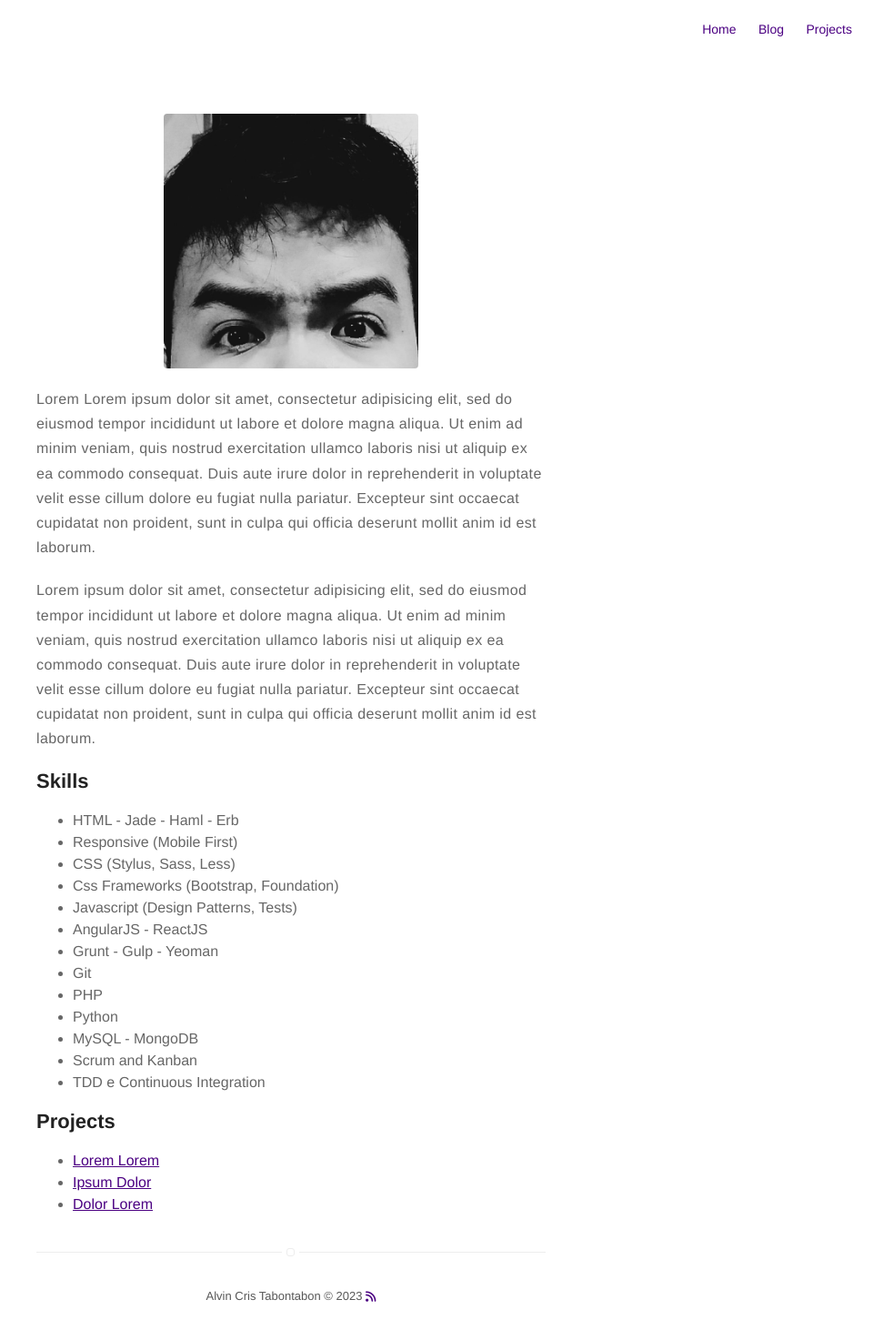
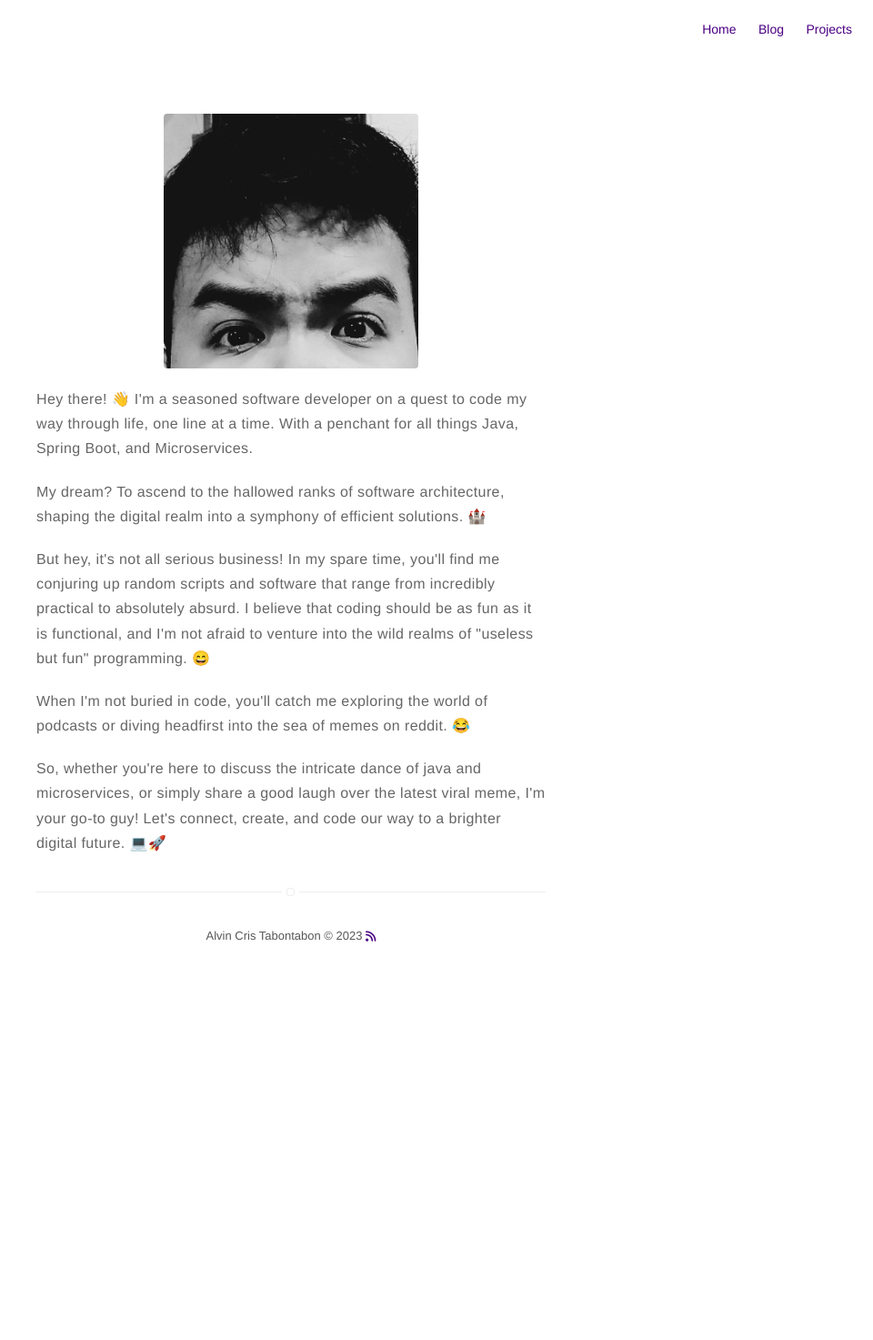
Before and after one commit to acltabontabon/acltabontabon.github.io, a Jekyll site: the page built from about.md, in a window 1280 px wide. Shown: the whole page at 91% size, without its empty margins (320-1280 px from the left). Built offline with Jekyll 4.4.1, drawn with Linux system fonts in a browser that asks for light colours; nearby versions of some CDN libraries; after the commit the page ends 1077 px from its top, so only the background shows below that.

Commit message:
Add about me content (#12)

```diff
--- a/about.md
+++ b/about.md
@@ -4,42 +4,30 @@ layout: page
 ---
 ![Profile Image]({% if site.external-image %}{{ site.picture }}{% else %}{{ site.url }}/{{ site.picture }}{% endif %})
 
-<p>Lorem Lorem ipsum dolor sit amet, consectetur adipisicing elit, sed do eiusmod
-tempor incididunt ut labore et dolore magna aliqua. Ut enim ad minim veniam,
-quis nostrud exercitation ullamco laboris nisi ut aliquip ex ea commodo
-consequat. Duis aute irure dolor in reprehenderit in voluptate velit esse
-cillum dolore eu fugiat nulla pariatur. Excepteur sint occaecat cupidatat non
-proident, sunt in culpa qui officia deserunt mollit anim id est laborum.</p>
+<p>
+Hey there! 👋 I'm a seasoned software developer on a quest to code my way through life,
+one line at a time. With a penchant for all things Java, Spring Boot, and Microservices.
+</p>
 
-<p>Lorem ipsum dolor sit amet, consectetur adipisicing elit, sed do eiusmod
-tempor incididunt ut labore et dolore magna aliqua. Ut enim ad minim veniam,
-quis nostrud exercitation ullamco laboris nisi ut aliquip ex ea commodo
-consequat. Duis aute irure dolor in reprehenderit in voluptate velit esse
-cillum dolore eu fugiat nulla pariatur. Excepteur sint occaecat cupidatat non
-proident, sunt in culpa qui officia deserunt mollit anim id est laborum.</p>
+<p>
+My dream? To ascend to the hallowed ranks of software architecture, shaping the digital realm into
+a symphony of efficient solutions. 🏰
+</p>
 
-<h2>Skills</h2>
+<p>
+But hey, it's not all serious business! In my spare time, you'll find me conjuring up random
+scripts and software that range from incredibly practical to absolutely absurd. I believe that
+coding should be as fun as it is functional, and I'm not afraid to venture into the wild realms of
+"useless but fun" programming. 😄
+</p>
 
-<ul class="skill-list">
-	<li>HTML - Jade - Haml - Erb</li>
-	<li>Responsive (Mobile First)</li>
-	<li>CSS (Stylus, Sass, Less)</li>
-	<li>Css Frameworks (Bootstrap, Foundation)</li>
-	<li>Javascript (Design Patterns, Tests)</li>
-	<li>AngularJS - ReactJS</li>
-	<li>Grunt - Gulp - Yeoman</li>
-	<li>Git</li>
-	<li>PHP</li>
-	<li>Python</li>
-	<li>MySQL - MongoDB</li>
-	<li>Scrum and Kanban</li>
-	<li>TDD e Continuous Integration</li>
-</ul>
+<p>
+When I'm not buried in code, you'll catch me exploring the world of podcasts or diving headfirst
+into the sea of memes on reddit. 😂
+</p>
 
-<h2>Projects</h2>
-
-<ul>
-	<li><a href="https://github.com/">Lorem Lorem</a></li>
-	<li><a href="https://github.com/">Ipsum Dolor</a></li>
-	<li><a href="https://github.com/">Dolor Lorem</a></li>
-</ul>
+<p>
+So, whether you're here to discuss the intricate dance of java and microservices, or simply share
+a good laugh over the latest viral meme, I'm your go-to guy! Let's connect, create, and code our
+way to a brighter digital future. 💻🚀
+</p>
```
